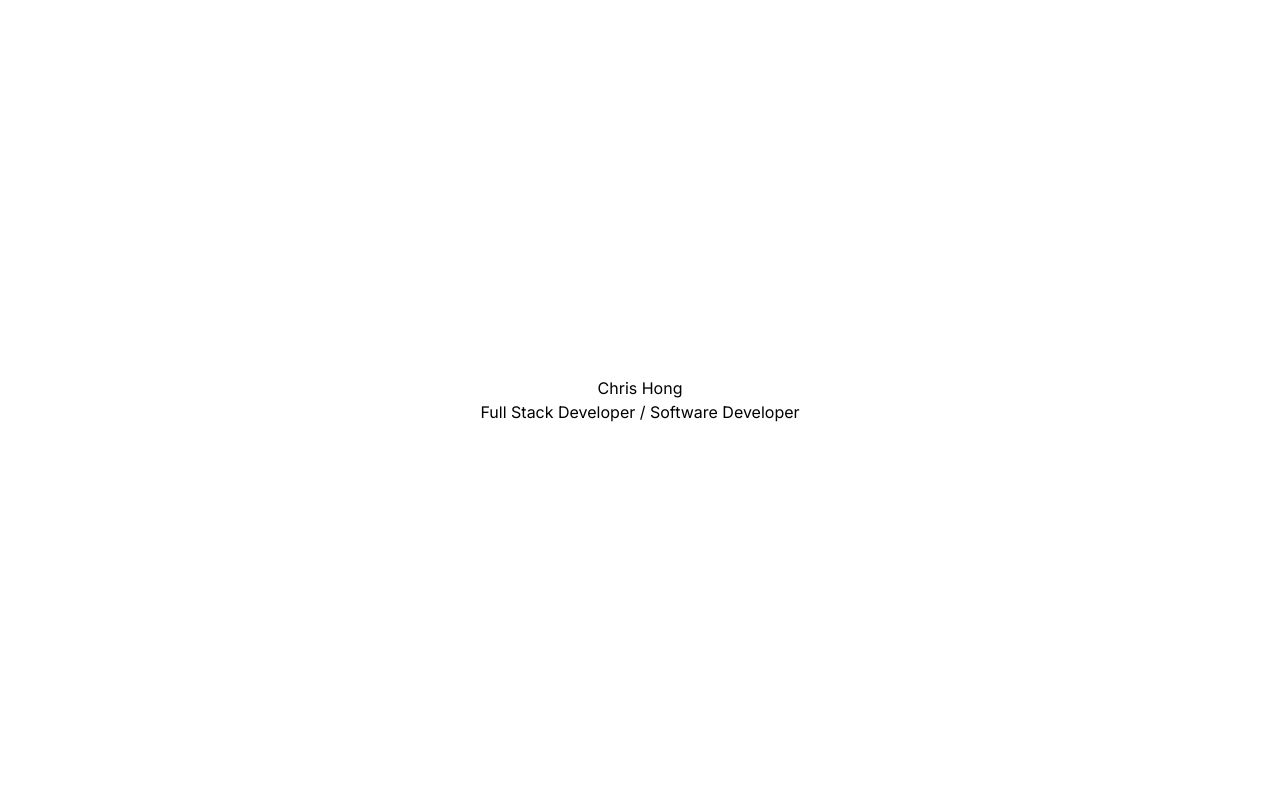
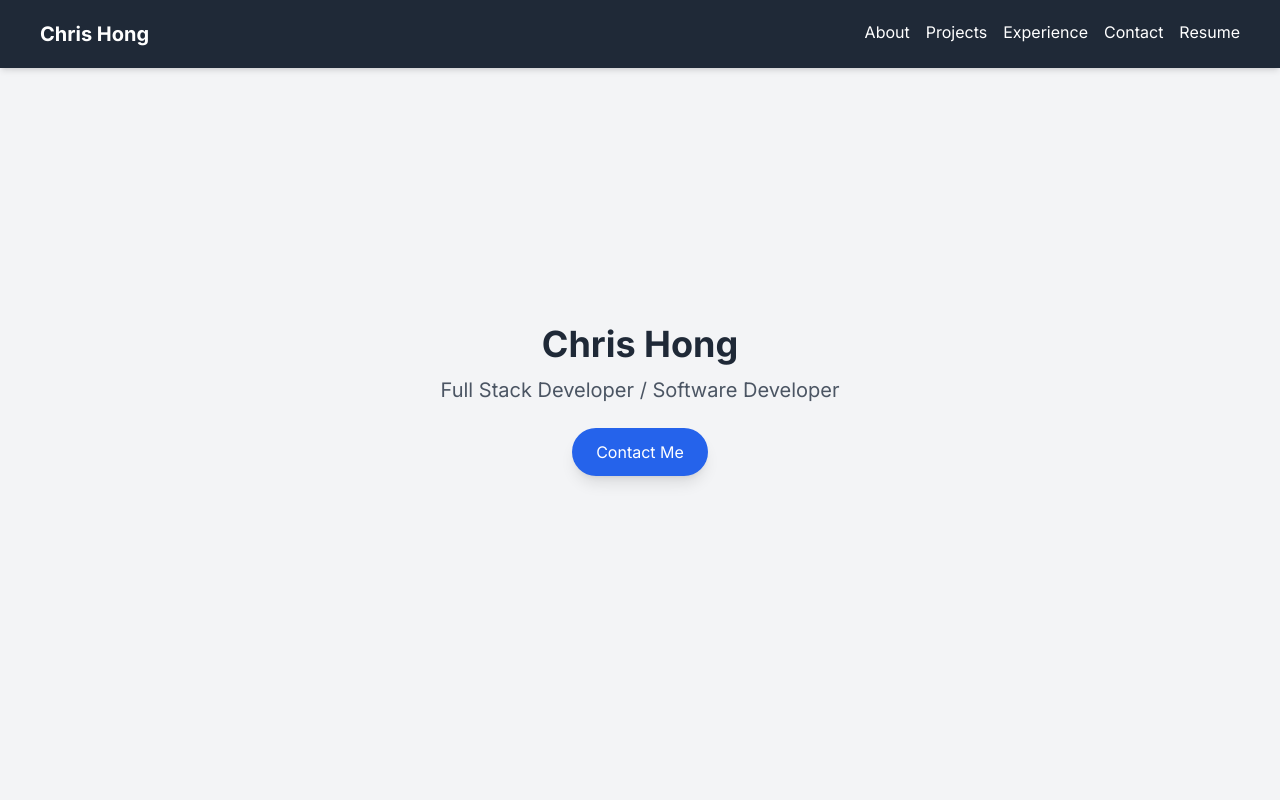
Before and after one commit to c1008h/next-portfolio, a Next.js app: page / in a window 1280 px wide. Shown: the top 800 px of the page. Built offline with nearby package versions, Linux system fonts and the light colour scheme.

Commit message:
navbar effect

```diff
--- a/app/About.tsx
+++ b/app/About.tsx
@@ -2,7 +2,7 @@ import React from 'react';
 
 export default function About() {
   return (
-    <div className="max-w-4xl mx-auto mt-10 p-5">
+    <div className="max-w-4xl mx-auto mt-10 p-5" id='about'>
       <h2 className="text-3xl font-bold text-center">About Me</h2>
       <p className="mt-5 text-lg text-gray-700">
         Hello! I'm Chris Hong, a software engineer based in Seattle, WA. I have a passion for developing scalable web applications and improving user experiences. With a background in [Your Background], I've found a love for coding and the creative problem-solving it entails.
--- a/app/Contact.tsx
+++ b/app/Contact.tsx
@@ -2,7 +2,7 @@ import React from 'react'
 
 export default function Contact() {
   return (
-    <div className='flex flex-col w-screen justify-center items-center p-5 bg-gray-100 text-gray-800'>
+    <div className='flex flex-col w-screen justify-center items-center p-5 bg-gray-100 text-gray-800' id='contact'>
       <h4 className='text-lg text-blue-600 font-semibold mb-2'>What's Next?</h4>
       <h1 className='text-4xl font-bold text-gray-900 mb-4'>Get In Touch</h1>
       <p className='text-md text-gray-700 max-w-md text-center mb-5'>
--- a/app/Experience.tsx
+++ b/app/Experience.tsx
@@ -13,7 +13,7 @@ export default function Experience() {
     const handleShowEducation = () => setShowEducation(!showEducation)
 
     return (
-        <div className='flex flex-col w-screen justify-center items-center p-5 bg-gray-50'>
+        <div className='flex flex-col w-screen justify-center items-center p-5 bg-gray-50' id='experience'>
             <h1 className='text-3xl font-bold text-gray-800 mb-4'>Work Experiences</h1>
             <div className='flex flex-col w-4/5 mb-4'>
                 {experienceData.map((experience) => (
--- a/app/Landing.tsx
+++ b/app/Landing.tsx
@@ -1,5 +1,5 @@
 import React, { forwardRef } from 'react'
-
+import { handleScrollToSection } from '@/utils/scroll'
 interface LandingProps {
 }
 
@@ -20,10 +20,18 @@ const Landing = forwardRef<HTMLDivElement, LandingProps>((props, ref) => {
 
     <div
       ref={ref}
-      className='flex flex-col w-screen h-screen justify-center items-center content-center self-center'
+      className="flex flex-col items-center justify-center w-screen h-screen bg-gray-100 text-center"
     >
-        <h1>Chris Hong</h1>
-        <p>Full Stack Developer / Software Developer</p>
+      <h1 className="text-4xl font-bold text-gray-800">Chris Hong</h1>
+      <p className="mt-3 text-xl text-gray-600">Full Stack Developer / Software Developer</p>
+      <div className="mt-6">
+        <p
+          className="px-6 py-3 bg-blue-600 text-white rounded-full shadow-lg hover:bg-blue-700 transition-colors"
+          onClick={() => handleScrollToSection('contact')}
+        >
+          Contact Me
+        </p>
+      </div>
     </div>
   )
 })
--- a/app/Project.tsx
+++ b/app/Project.tsx
@@ -28,7 +28,7 @@ export default function Project() {
     const getBtnStyle = (title: string) => `${btnBaseStyle} ${activeTab === title ? btnActiveStyle : btnInactiveStyle}`;
 
     return (
-        <div className='flex flex-col w-screen items-center p-5 my-5'>
+        <div className='flex flex-col w-screen items-center p-5 my-5' id='projects'>
             <h1>My Latest Projects</h1>
             <div className='w-3/4 flex flex-row justify-evenly m-5'>
                 {['Web', 'Mobile', 'Desktop', 'All'].map((title) => (
--- a/components/Navbar.tsx
+++ b/components/Navbar.tsx
@@ -1,16 +1,43 @@
-import React from 'react'
+import React, { useState, useEffect } from 'react'
+import Link from 'next/link';
+import { handleScrollToSection } from '@/utils/scroll';
 
 export default function Navbar() {
+  const [showNavbar, setShowNavbar] = useState(false);
+
+  useEffect(() => {
+    const handleScroll = () => {
+      const shouldShowNavbar = window.scrollY > 800;
+      setShowNavbar(shouldShowNavbar);
+    };
+
+    window.addEventListener('scroll', handleScroll);
+
+    return () => window.removeEventListener('scroll', handleScroll);
+  }, []);
+
   return (
-    <div className="flex w-screen justify-between">
-        <h2>Chris Hong</h2>
-        <ul className='flex flex-row'>
-            <li>About</li>
-            <li>Projects</li>
-            <li>Experience</li>
-            <li>Contact</li>
-            <li>Resume</li>
-        </ul>
-    </div>
+    <nav className={`flex flex-row justify-between fixed top-0 left-0 w-full px-10 py-5 bg-gray-800 text-white shadow-md transition-opacity duration-300 ease-in-out ${showNavbar ? 'opacity-100' : 'opacity-0 hover:opacity-100'} z-50`}>
+      <h2 className="text-xl font-bold">Chris Hong</h2>
+      <ul className='flex flex-row space-x-4'>
+        <li className="hover:text-blue-300 transition-colors" onClick={() => handleScrollToSection('about')}>
+          About
+        </li>
+        <li className="hover:text-blue-300 transition-colors" onClick={() => handleScrollToSection('projects')}>
+          Projects
+        </li>
+        <li className="hover:text-blue-300 transition-colors" onClick={() => handleScrollToSection('experience')}>
+          Experience
+        </li>
+        <li className="hover:text-blue-300 transition-colors" onClick={() => handleScrollToSection('contact')}>
+          Contact
+        </li>
+        <li className="hover:text-blue-300 transition-colors">
+          {/* <Link href="/path/to/resume.pdf" passHref> */}
+            <a target="_blank" rel="noopener noreferrer">Resume</a>
+          {/* </Link> */}
+        </li>
+      </ul>
+    </nav>
   )
 }
--- /dev/null
+++ b/utils/scroll.ts
@@ -0,0 +1,3 @@
+export const handleScrollToSection = (sectionId: string) => {
+    document.getElementById(sectionId)?.scrollIntoView({ behavior: 'smooth' });
+};
```
